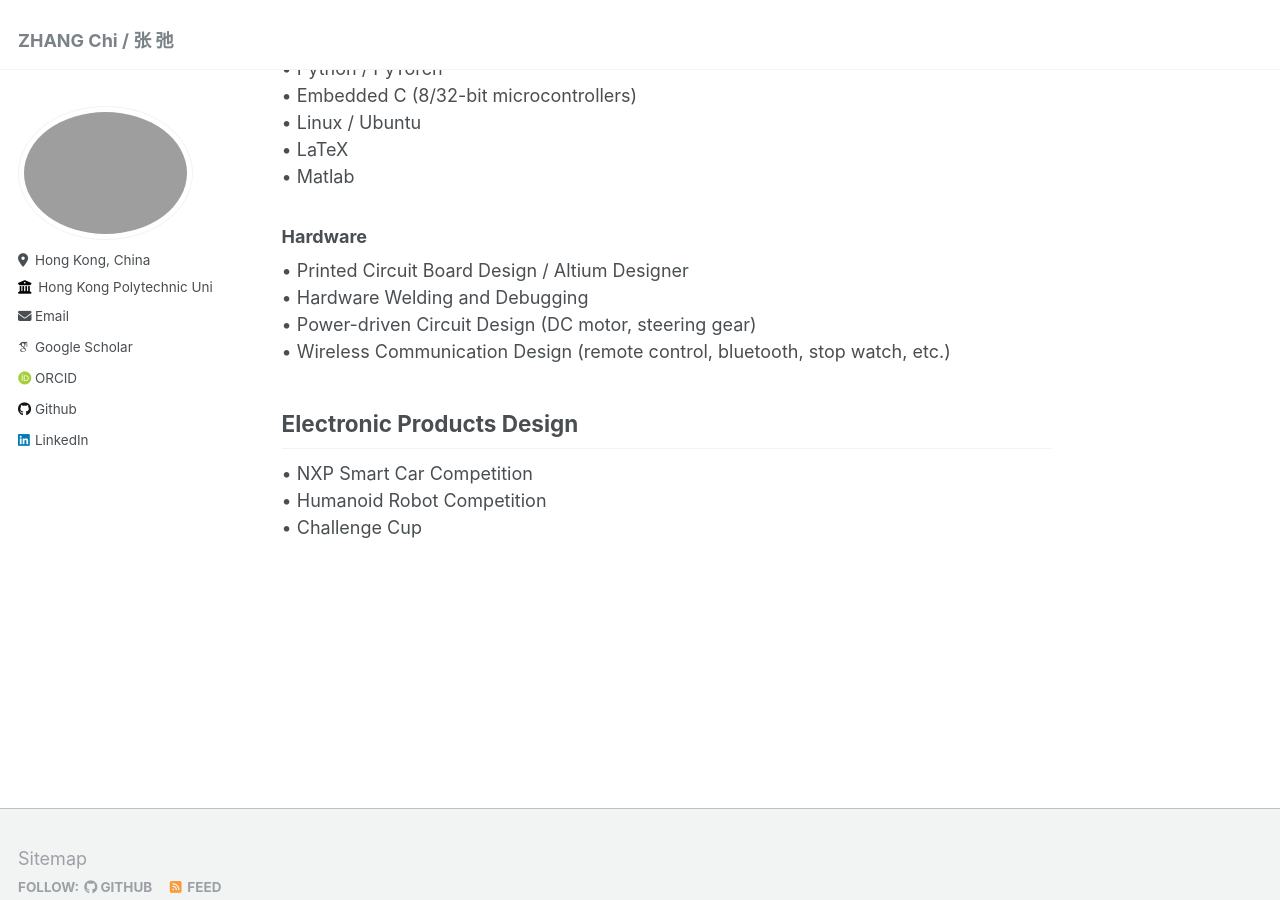
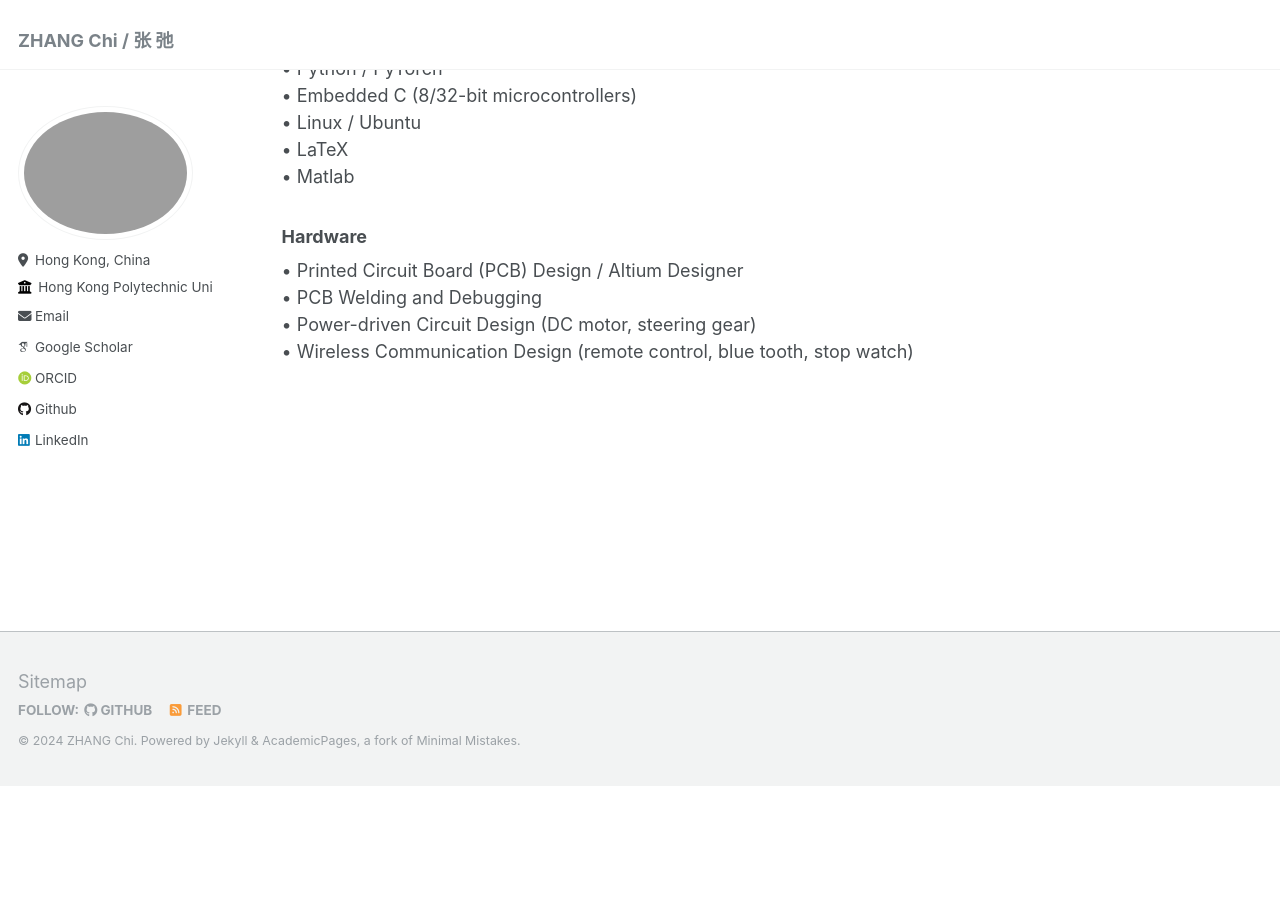
Before and after one commit to mrchasezhang/mrchasezhang.github.io, a Jekyll site: the page built from _pages/about.md, in a window 1280 px wide and 900 px high, scrolled down 1706 px. Built offline with Jekyll 4.4.1, drawn with Linux system fonts in a browser that asks for light colours; some web fonts are replaced; after the commit the page ends 2493 px from its top, so only the background shows below that.

Commit message:
Update about.md

```diff
--- a/_pages/about.md
+++ b/_pages/about.md
@@ -56,12 +56,7 @@ My publications are available via [Google Scholar](https://scholar.google.com/ci
 • LaTeX
 • Matlab
 ### Hardware
-• Printed Circuit Board Design / Altium Designer
-• Hardware Welding and Debugging
+• Printed Circuit Board (PCB) Design / Altium Designer
+• PCB Welding and Debugging
 • Power-driven Circuit Design (DC motor, steering gear)
-• Wireless Communication Design (remote control, bluetooth, stop watch, etc.)
-
-## Electronic Products Design
-• NXP Smart Car Competition
-• Humanoid Robot Competition
-• Challenge Cup
+• Wireless Communication Design (remote control, blue tooth, stop watch)
```
